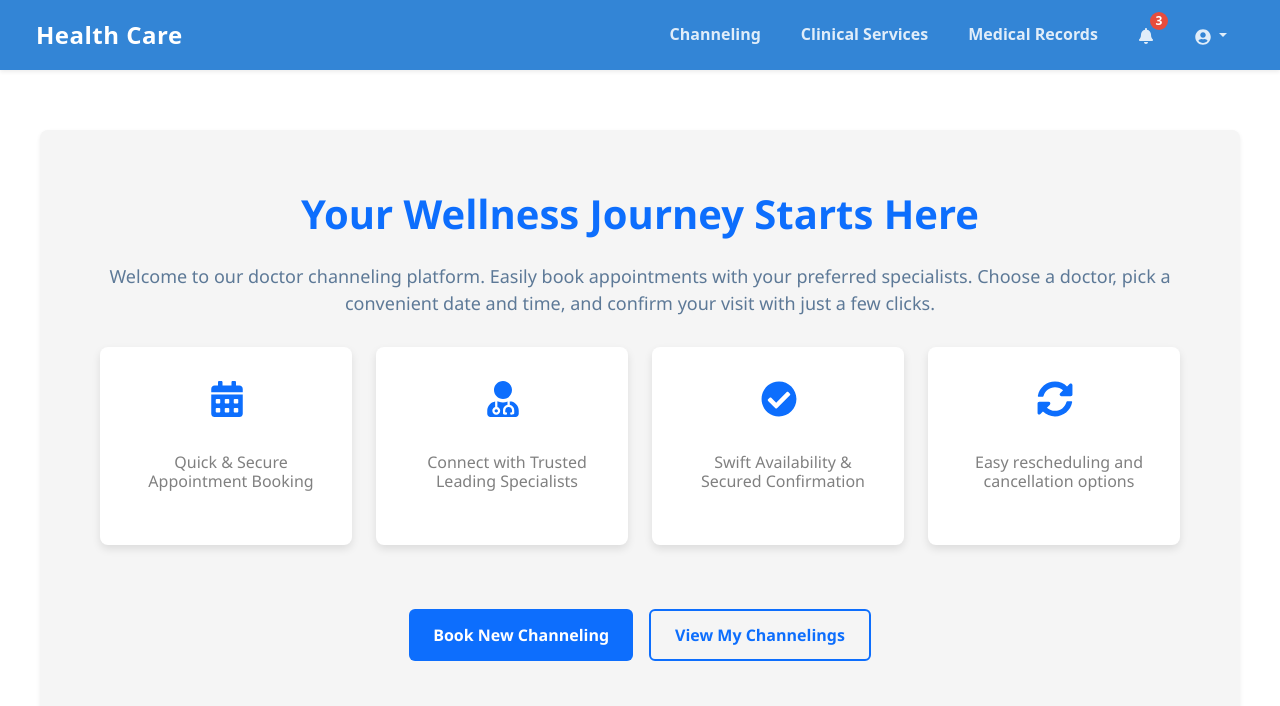
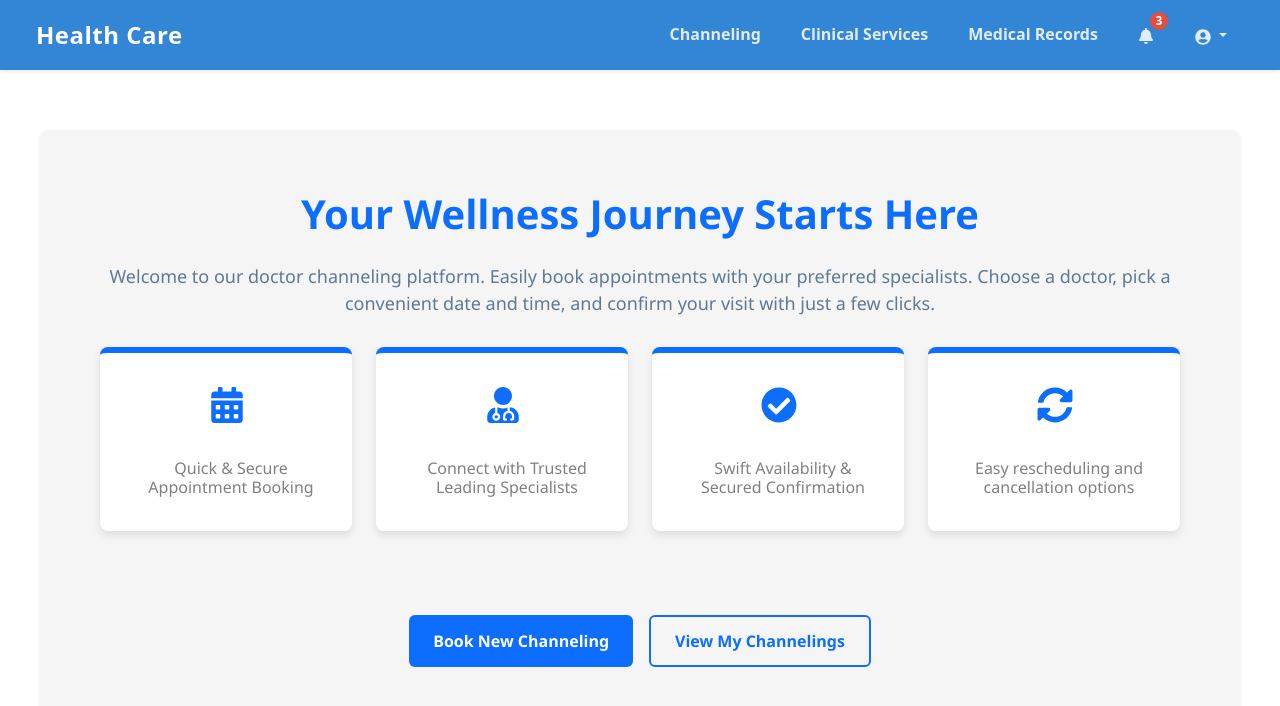
Before and after one commit to kavishka-wilagedara/healthcare-system, a React (Create React App) app in the folder frontend/: page /patient/dashboard/channeling in a window 1280 px wide. Shown: the top 706 px of the page. Built offline with nearby package versions, Linux system fonts and the light colour scheme.

Commit message:
style: add top border into feature cards of service and channeling pages

```diff
--- a/frontend/src/patient/Channeling.css
+++ b/frontend/src/patient/Channeling.css
@@ -25,10 +25,11 @@
 
 /* Feature Cards */
 .channeling-feature-card {
-  height: 100%;
+  height: 90%;
   transition: transform 0.3s ease, box-shadow 0.3s ease;
   border: none;
   border-radius: 8px;
+  border-top: 6px solid #0d6efd;
   box-shadow: 0 4px 8px rgba(0, 0, 0, 0.1);
 }
 
--- a/frontend/src/patient/Services.css
+++ b/frontend/src/patient/Services.css
@@ -25,10 +25,11 @@
 
 /* Feature Cards */
 .service-feature-card {
-  height: 100%;
+  height: 90%;
   transition: transform 0.3s ease, box-shadow 0.3s ease;
   border: none;
   border-radius: 8px;
+  border-top: 6px solid #0d6efd;
   box-shadow: 0 4px 8px rgba(0, 0, 0, 0.1);
 }
 
```
